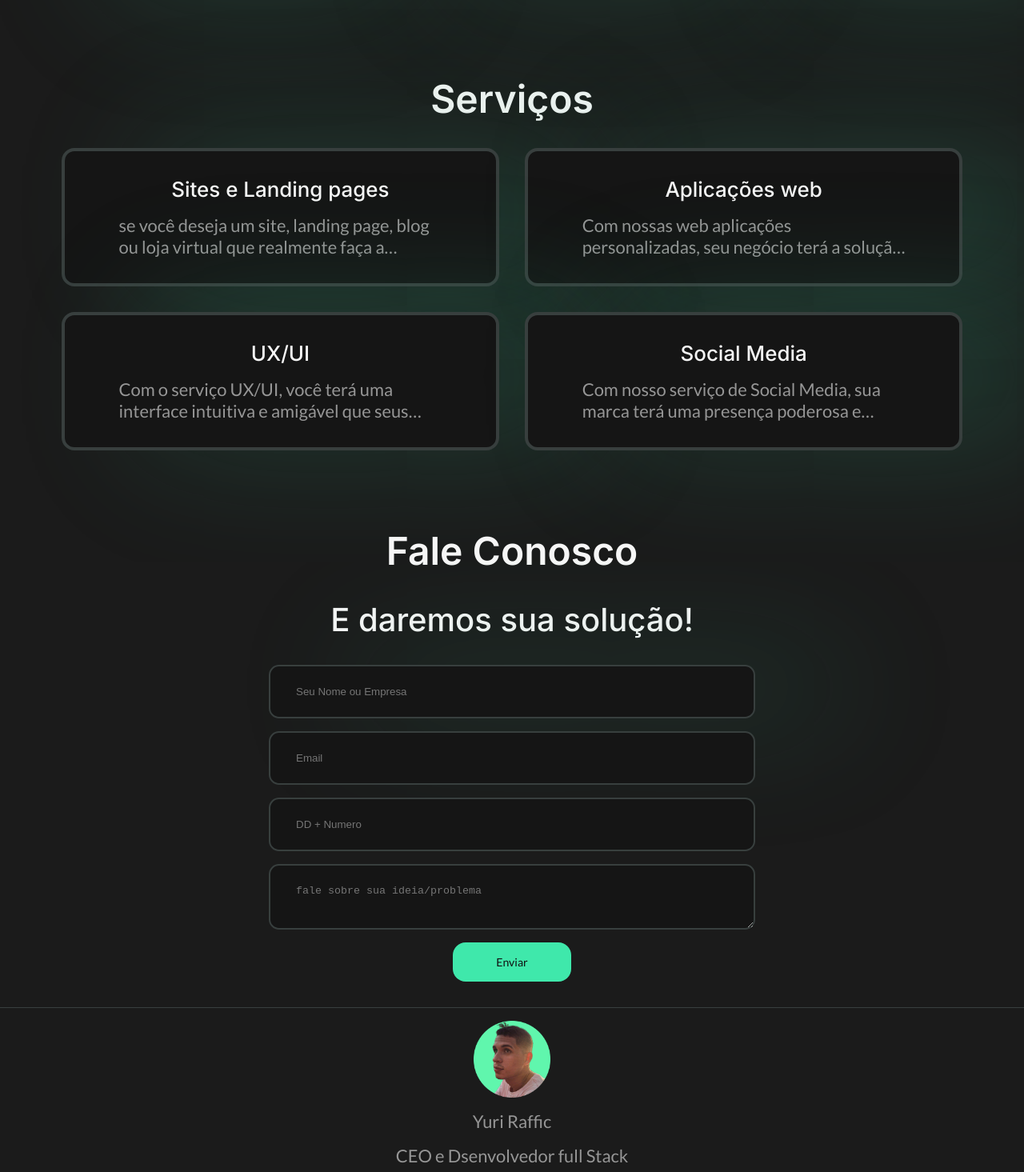
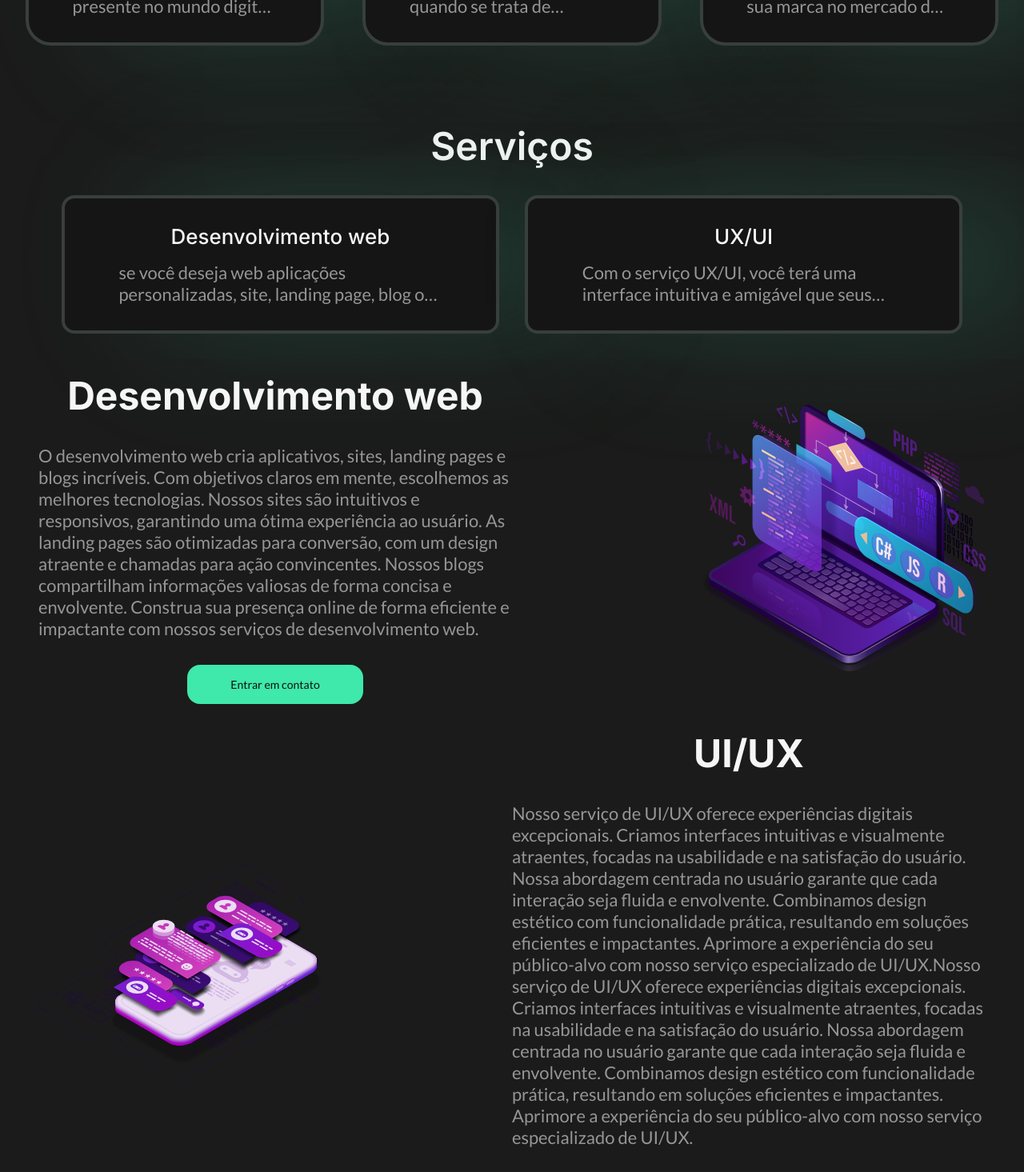
Before and after one commit to Yraffic/reactweb-solutions, a React (Create React App) app: page / in a window 1280 px wide. Shown: the part 1330-2795 px from the top of the page at 80% size. Built offline with nearby package versions, Linux system fonts and the light colour scheme.

Commit message:
feat: reafctor cards, header and avatar. add section services detail

```diff
--- a/package.json
+++ b/package.json
@@ -1,6 +1,6 @@
 {
   "name": "react-web",
-  "version": "0.3.0",
+  "version": "0.4.0",
   "private": true,
   "dependencies": {
     "@emotion/react": "^11.10.8",
--- a/src/components/Avatar/index.tsx
+++ b/src/components/Avatar/index.tsx
@@ -10,15 +10,18 @@ export const Avatar = ()=>{
             justify-content
             flex-direction
         '>
+            <div className='container-avatar flex align-items justify-content flex-direction'>
                 <img
                 className='avatar-image'
                 src={yuriPng}
                 alt="foto ceo yuri"
                 />
-            <p>Yuri Raffic</p>
-            <p>
+                <p>Sou um desenvolvedor de software com experiência em JavaScript, TypeScript, HTML, CSS e frameworks como React.js, Next.js e Node.js. Também tenho conhecimento em construção de APIs, bancos de dados como Postgres e MySQL</p>
+                <p className='name-avatar'>Yuri Raffic</p>
+                <p className='name-function'>
                     CEO e Dsenvolvedor full Stack
                 </p>
             </div>
+        </div>
     )
 }
--- a/src/components/Avatar/styles.scss
+++ b/src/components/Avatar/styles.scss
@@ -1,12 +1,40 @@
-.avatar{
+.avatar {
     width: 100vw;
+    height: 90vh;
     gap: 1rem;
 
-    padding: 1rem;
-    border-top: 0.06rem solid var(--black-100);
+    padding: 2rem 1rem;
 
-    .avatar-image{
-        width: 6rem;
-        height: 6rem;
+    .container-avatar {
+        width: 90%;
+        height: 70%;
+
+        gap: 1rem;
+
+        position: relative;
+
+        border: 0.1rem solid var(--green-200);
+        border-radius: 0.9rem;
+
+        padding: 4rem 1rem;
+        p{
+            text-align: center;
+        }
+        .avatar-image {
+            width: 9rem;
+            height: 9rem;
+
+            position: absolute;
+            top: -6.5rem;
+        }
+
+        .name-avatar{
+            color: var(--green-100);
+        }
+
+        .name-function{
+            color: var(--color-blur);
+        }
     }
+
 }
--- a/src/components/Card/index.tsx
+++ b/src/components/Card/index.tsx
@@ -13,6 +13,7 @@ export const Card = ({ type,title, description, onOpen }: ICard) => {
         justify-content
         flex-direction
         blur
+        transition-all
         `
         }>
             <div className='
--- a/src/components/Card/styles.scss
+++ b/src/components/Card/styles.scss
@@ -121,11 +121,11 @@
     a{
         display: none;
     }
+
 }
 
 .secondary-card:hover{
     width: 45%;
-    height: 45vh;
 
     justify-content: flex-start;
 
@@ -147,3 +147,9 @@
         width: 100%;
     }
 }
+
+.transition-all {
+    transition-property: all;
+    transition-timing-function: cubic-bezier(0.4, 0, 0.2, 1);
+    transition-duration: 200ms;
+}
--- a/src/components/Header/index.tsx
+++ b/src/components/Header/index.tsx
@@ -67,13 +67,13 @@ export const Header = () => {
               blur
             "
             animate={{
-              scale: [0.1, 0.25, 0.5, 0.75, 1],
-              rotate: [0, 0, 270, 270, 0],
-              borderRadius: ["20%", "20%", "50%", "50%", "20%"],
+              scale: [0.4, 0.55, 0.7, 0.85, 1],
+              rotate: [0, 0, 20, 20, 0],
+              borderRadius: ["10%", "80%", "30%", "50%", "0%"],
             }}
 
             transition={{
-              duration: 5,
+              duration: 8,
               ease: "easeInOut",
               repeat: Infinity,
               repeatType: "loop",
--- a/src/data.ts
+++ b/src/data.ts
@@ -45,28 +45,15 @@ export const techniques: IData[] = [
 export const services: IData[] = [
     {
         id: 1,
-        title: 'Sites e Landing pages',
+        title: 'Desenvolvimento web',
         description: `
-        se você deseja um site, landing page, blog ou loja virtual que realmente faça a diferença no seu negócio, entre em contato conosco e solicite um orçamento.
+        se você deseja web aplicações personalizadas, site, landing page, blog ou loja virtual que realmente faça a diferença no seu negócio, entre em contato conosco e solicite um orçamento.
         `
     },
     {
         id: 2,
-        title: 'Aplicações web',
-        description: `
-        Com nossas web aplicações personalizadas, seu negócio terá a solução ideal para gerenciar estoque, finanças, contas e muito mais! Acesse seus aplicativos e dados de qualquer lugar do mundo com segurança e facilidade de uso. Somos especialistas em desenvolvimento web - deixe-nos ajudá-lo a tornar seu negócio mais eficiente e flexível!
-        `
-    },
-    {
-        id: 3,
         title: 'UX/UI',
         description: `
-        Com o serviço UX/UI, você terá uma interface intuitiva e amigável que seus usuários vão adorar. Transformamos a complexidade em simplicidade, tornando a experiência do usuário a mais agradável possível. Deixe-nos ajudá-lo a criar uma interface que impressiona e aumenta a satisfação do cliente!     `
-    },
-    {
-        id: 4,
-        title: 'Social Media',
-        description: `Com nosso serviço de Social Media, sua marca terá uma presença poderosa e engajadora nas redes sociais. Aumente o alcance da sua marca, atraia novos clientes e fortaleça o relacionamento com seu público. Deixe-nos ajudá-lo a impulsionar o sucesso da sua marca nas redes sociais!
-        `
+        Com o serviço UX/UI, você terá uma interface intuitiva e amigável que seus usuários vão adorar. Deixe-nos ajudá-lo`
     }
 ]
--- a/src/pages/home/index.tsx
+++ b/src/pages/home/index.tsx
@@ -4,7 +4,10 @@ import { Footer } from '../../components/Footer';
 import { Forms } from '../../components/Form';
 import { Header } from '../../components/Header';
 import { services, techniques } from '../../data';
+import ux from '../../assets/ux.svg'
+import web from '../../assets/web.svg'
 import './styles.scss';
+import { Button } from '../../components/Button';
 
 
 export const Home = () => {
@@ -22,7 +25,7 @@ export const Home = () => {
               justify-content
               flex-direction'
           >
-            <h2>Nossa empresa</h2>
+            <h2>Nossa missão é desenvolver os melhores websites do mundo!</h2>
             <p>
               A ReactWeb Solutions oferece soluções de software personalizadas para uma ampla variedade de clientes e aplicativos. Nós nos destacamos por nosso conhecimento especializado em desenvolvimento de software e por utilizar as melhores técnicas de desenvolvimento SEO, performance e exclusividade.
             </p>
@@ -80,6 +83,39 @@ export const Home = () => {
             </div>
           </div>
         </section>
+        <section id='detail-services'>
+          <div className='detail flex align-items'>
+            <div className='info-detail flex align-items justify-content'>
+              <h1>Desenvolvimento web</h1>
+              <p>
+              O desenvolvimento web cria aplicativos, sites, landing pages e blogs incríveis. Com objetivos claros em mente, escolhemos as melhores tecnologias. Nossos sites são intuitivos e responsivos, garantindo uma ótima experiência ao usuário. As landing pages são otimizadas para conversão, com um design atraente e chamadas para ação convincentes. Nossos blogs compartilham informações valiosas de forma concisa e envolvente. Construa sua presença online de forma eficiente e impactante com nossos serviços de desenvolvimento web.
+              </p>
+              <Button type='primary'>
+                  Entrar em contato
+              </Button>
+            </div>
+            <img src={web} alt="imagem de um notebook" />
+          </div>
+          <div className='detail flex align-items'>
+          <img src={ux} alt="imagem de um celular" />
+            <div className='info-detail flex align-items justify-content'>
+              <h1>UI/UX</h1>
+              <p>
+              Nosso serviço de UI/UX oferece experiências digitais excepcionais. Criamos interfaces intuitivas e visualmente atraentes, focadas na usabilidade e na satisfação do usuário. Nossa abordagem centrada no usuário garante que cada interação seja fluida e envolvente. Combinamos design estético com funcionalidade prática, resultando em soluções eficientes e impactantes. Aprimore a experiência do seu público-alvo com nosso serviço especializado de UI/UX.Nosso serviço de UI/UX oferece experiências digitais excepcionais. Criamos interfaces intuitivas e visualmente atraentes, focadas na usabilidade e na satisfação do usuário. Nossa abordagem centrada no usuário garante que cada interação seja fluida e envolvente. Combinamos design estético com funcionalidade prática, resultando em soluções eficientes e impactantes. Aprimore a experiência do seu público-alvo com nosso serviço especializado de UI/UX.
+              </p>
+              <Button type='primary'>
+                  Entrar em contato
+              </Button>
+            </div>
+          </div>
+        </section>
+        <section className='
+                flex
+                align-items
+                justify-content
+            '>
+        <Avatar />
+      </section>
         <section id='contact'>
           <div className='
                 conteiner
@@ -95,13 +131,6 @@ export const Home = () => {
           </div>
         </section>
       </main>
-      <section className='
-                flex
-                align-items
-                justify-content
-            '>
-        <Avatar />
-      </section>
       <Footer />
     </div>
   );
--- a/src/pages/home/styles.scss
+++ b/src/pages/home/styles.scss
@@ -64,6 +64,21 @@ main{
         gap: 2rem;
     }
 
+    .detail{
+        width: 100%;
+        justify-content: space-between;
+
+        padding: 1rem 3rem;
+        img{
+            width: 30%;
+            height: 30%;
+        }
+        .info-detail{
+            width: 50%;
+            flex-direction: column;
+            gap: 2rem;
+        }
+    }
     @include regular{
         #contact{
             h2{
```
Also changed, not shown: src/assets/ux.svg (added), src/assets/web.svg (added). Lines whose indentation alone changed are shown as unchanged.
